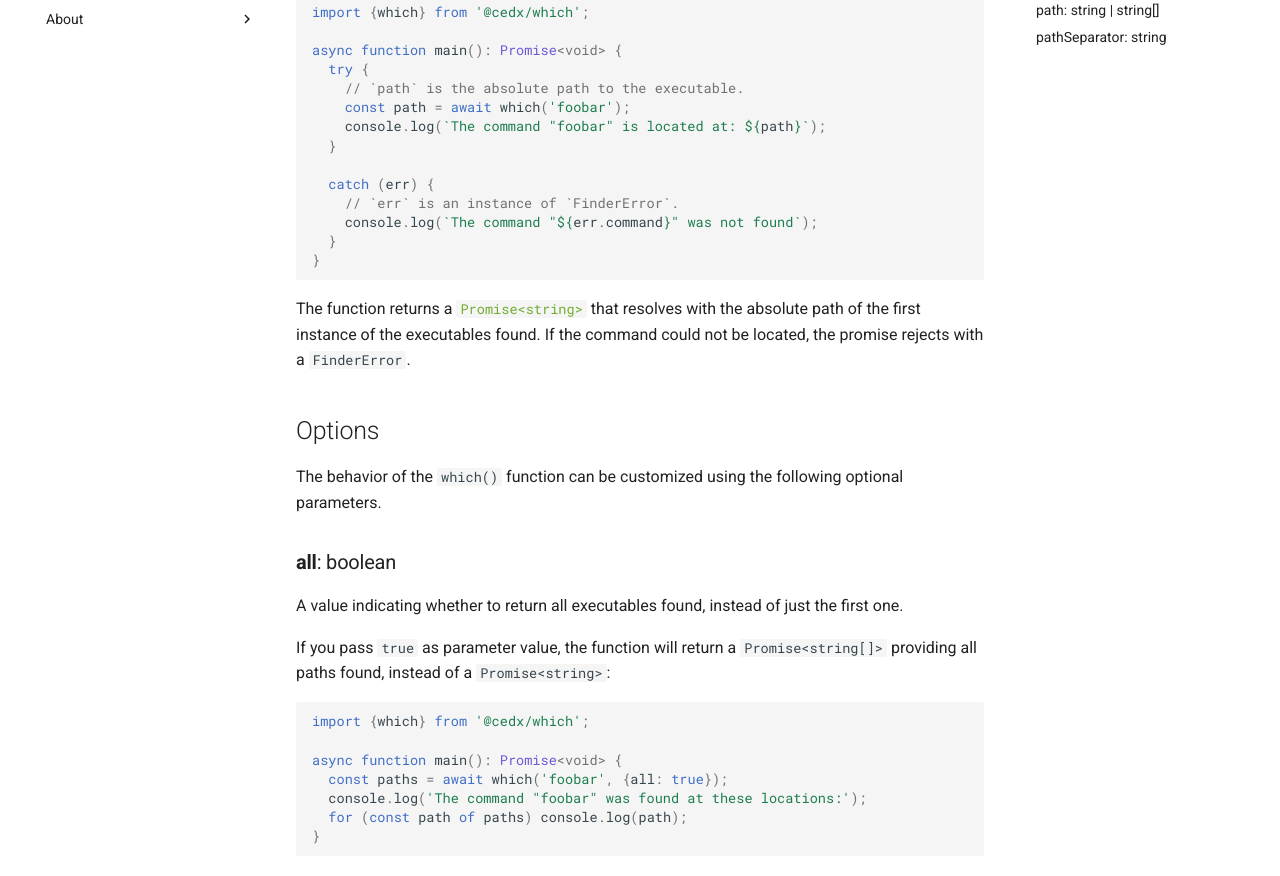
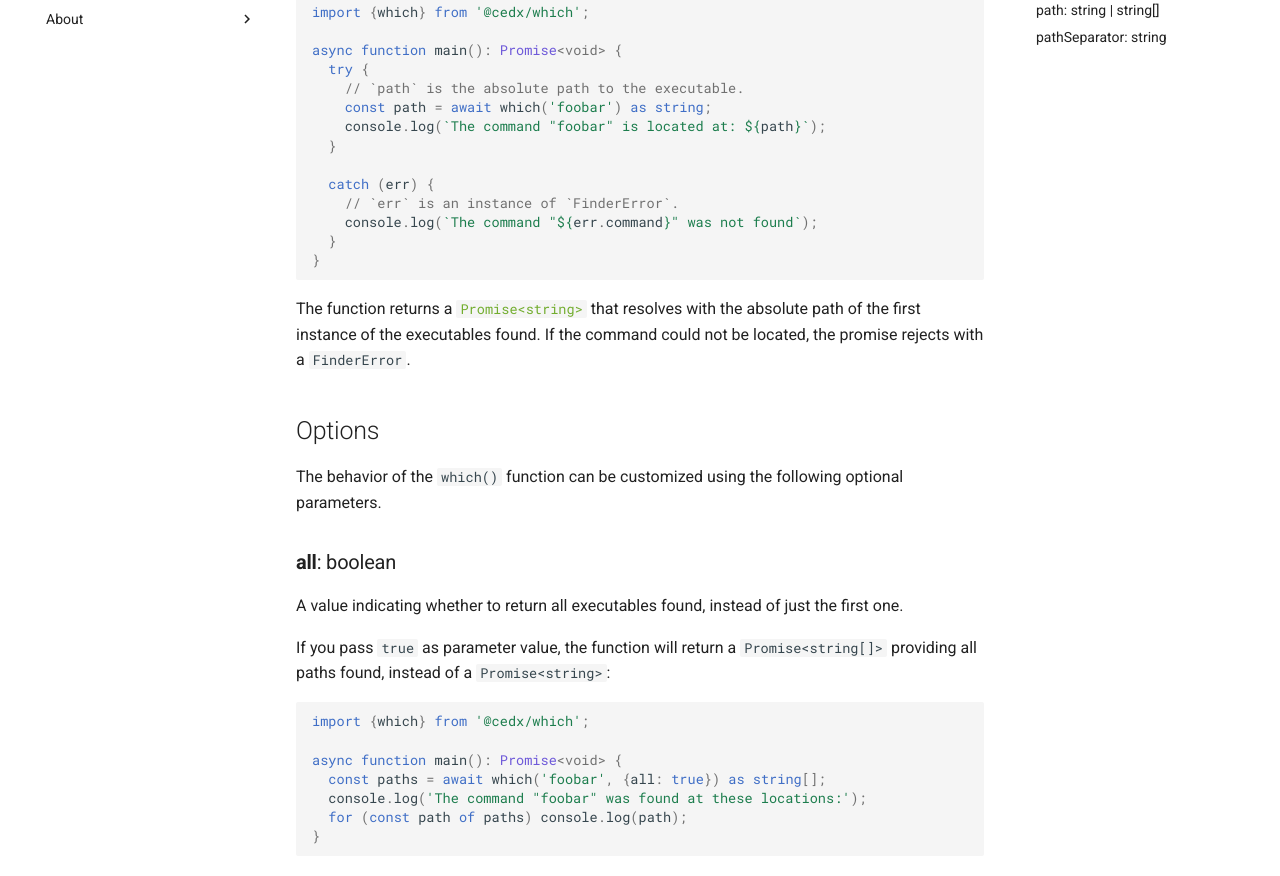
Before and after one commit to cedx/which.js, an MkDocs documentation site: the page built from doc/usage/api.md, in a window 1280 px wide and 1400 px high. Shown: the part 254-1130 px from the top of the window. Built offline with MkDocs 1.6.1 and Material for MkDocs 9.7.7, drawn with Linux system fonts in a browser that asks for light colours; comment, search, counter and statistics services are not loaded; old or Windows-style settings are respelled for this version of MkDocs.

Commit message:
Updated the documentation

```diff
--- a/doc/usage/api.md
+++ b/doc/usage/api.md
@@ -10,7 +10,7 @@ import {which} from '@cedx/which';
 async function main(): Promise<void> {
   try {
     // `path` is the absolute path to the executable.
-    const path = await which('foobar');
+    const path = await which('foobar') as string;
     console.log(`The command "foobar" is located at: ${path}`);
   }
 
@@ -35,7 +35,7 @@ If you pass `true` as parameter value, the function will return a `Promise<strin
 import {which} from '@cedx/which';
 
 async function main(): Promise<void> {
-  const paths = await which('foobar', {all: true});
+  const paths = await which('foobar', {all: true}) as string[];
   console.log('The command "foobar" was found at these locations:');
   for (const path of paths) console.log(path);
 }
@@ -59,7 +59,7 @@ By default, when the specified command cannot be located, a `FinderError` is thr
 import {which} from '@cedx/which';
 
 async function main(): Promise<void> {
-  const path = await which('foobar', {onError: command => ''});
+  const path = await which('foobar', {onError: command => ''}) as string;
   if (!path.length) console.log('The command "foobar" was not found');
   else console.log(`The command "foobar" is located at: ${path}`);
 }
```
Also changed, not shown: 1 other file.
